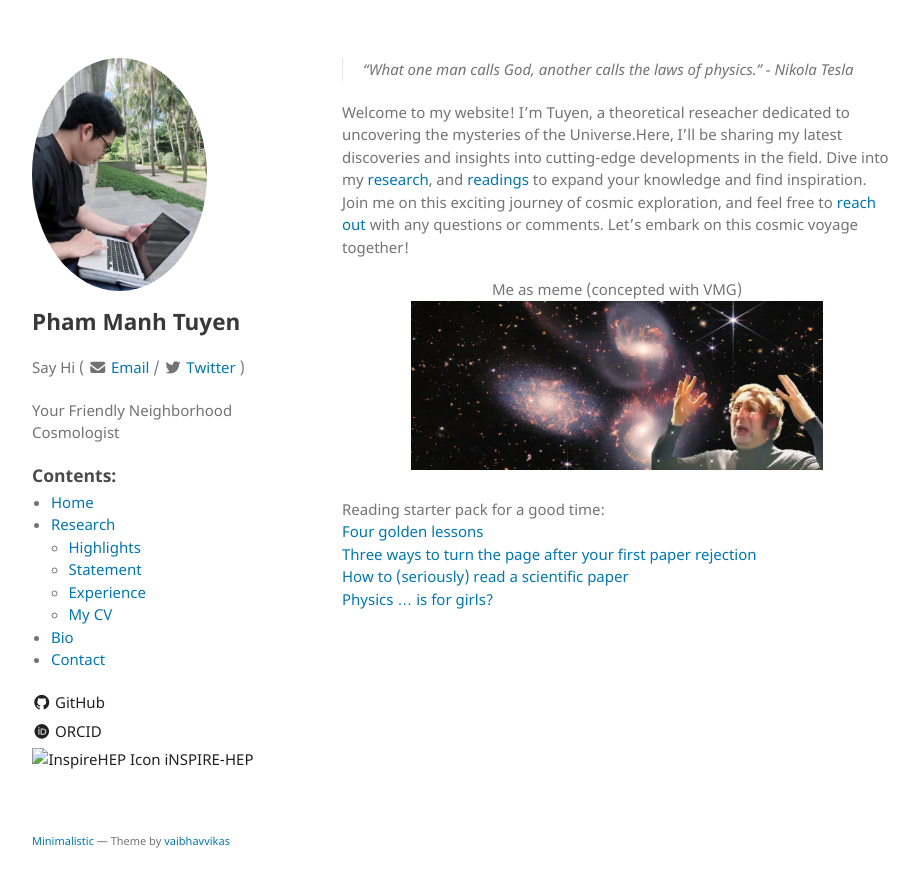
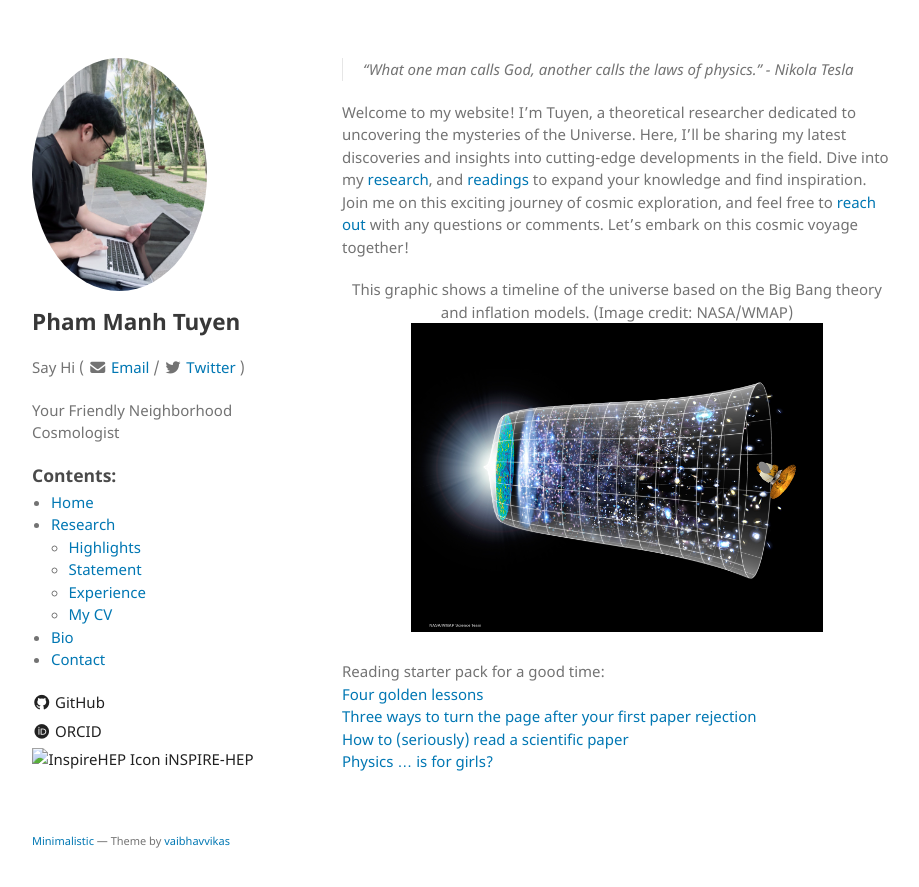
Before and after one commit to tuyenmpham/tuyenmpham.github.io, a Jekyll site: the page built from index.md, in a window 1280 px wide. Shown: the top 887 px of the page, without its empty margins (178-1097 px from the left). Built offline with Jekyll 4.4.1, drawn with Linux system fonts in a browser that asks for light colours.

Commit message:
Update index.md

```diff
--- a/index.md
+++ b/index.md
@@ -4,10 +4,10 @@ layout: default
 
 > "What one man calls God, another calls the laws of physics." - Nikola Tesla
 
-Welcome to my website! I'm Tuyen, a theoretical reseacher dedicated to uncovering the mysteries of the Universe.Here, I'll be sharing my latest discoveries and insights into cutting-edge developments in the field. Dive into my [research](./research), and [readings](https://twitter.com/TuyenPh57861691) to expand your knowledge and find inspiration. Join me on this exciting journey of cosmic exploration, and feel free to [reach out](mailto:tuyenmpham92@gmail.com) with any questions or comments. Let's embark on this cosmic voyage together!
+Welcome to my website! I'm Tuyen, a theoretical researcher dedicated to uncovering the mysteries of the Universe. Here, I'll be sharing my latest discoveries and insights into cutting-edge developments in the field. Dive into my [research](./research), and [readings](https://twitter.com/TuyenPh57861691) to expand your knowledge and find inspiration. Join me on this exciting journey of cosmic exploration, and feel free to [reach out](mailto:tuyenmpham92@gmail.com) with any questions or comments. Let's embark on this cosmic voyage together!
 
-<center>Me as meme (concepted with VMG)</center>
-<center><img src="./assets/img/measmeme.png"  width="75%"></center>
+<center>This graphic shows a timeline of the universe based on the Big Bang theory and inflation models. (Image credit: NASA/WMAP)</center>
+<center><img src="./assets/img/Timeline of the Universe.png"  width="75%"></center>
 
 <br />
 Reading starter pack for a good time: <br />
```
